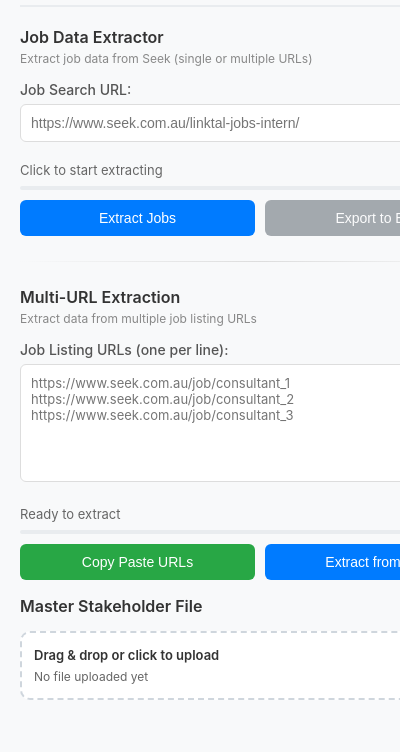
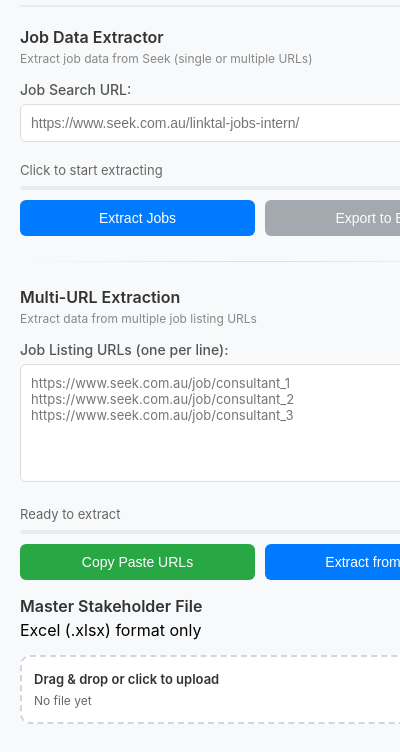
Before and after one commit to Marcuswong0327/client-mapping-tool, a browser extension: page popup.html in a window 400 px wide. Shown: the part 97-849 px from the top of the page. Drawn offline with Linux system fonts and the light colour scheme.

Commit message:
modify html, only allow user upload .xlsx excel

```diff
--- a/popup.html
+++ b/popup.html
@@ -76,15 +76,17 @@
                     <button id="multiExtractBtn" class="extract-btn">Extract from URLs</button>
                 </div>
 
+                <!--Master file upload section-->
                 <div class="master-upload-section">
                     <div class="section-header">
                         <h3>Master Stakeholder File</h3>
+                        <p>Excel (.xlsx) format only</p>
                     </div>
 
-                    <input id="masterFileInput" type="file" accept=".xlsx,.xls,.csv" style="display: none;" />
+                    <input id="masterFileInput" type="file" accept=".xlsx" style="display: none;" />
                     <div id="masterDropzone" class="dropzone" role="button" tabindex="0">
                         <div class="dropzone-title">Drag &amp; drop or click to upload</div>
-                        <div id="masterUploadMeta" class="dropzone-meta">No file uploaded yet</div>
+                        <div id="masterUploadMeta" class="dropzone-meta">No file yet</div>
                     </div>
                     <div id="masterUploadStatus" class="status-message"></div>
                 </div>
```
